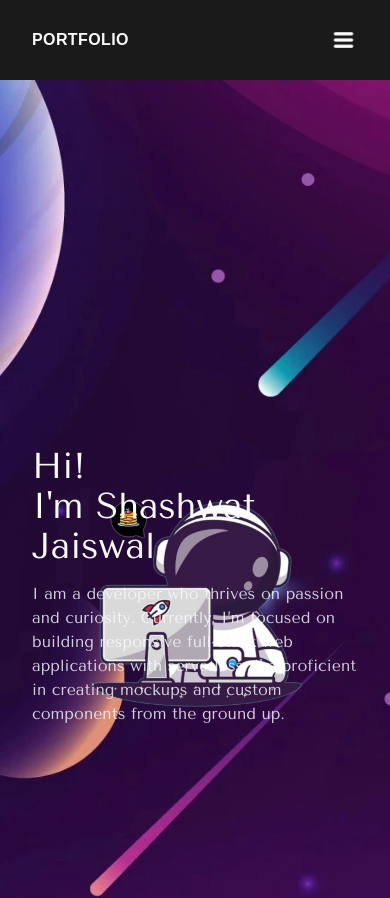
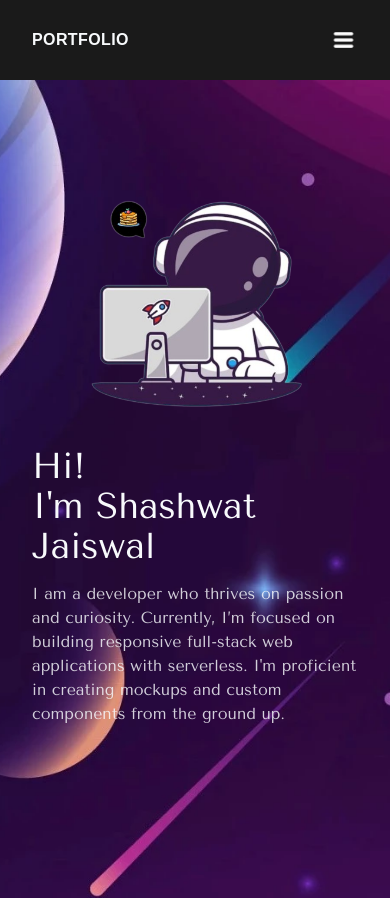
Before and after one commit to okay-head/portfolio, a React (Vite) app: page / in a window 390 px wide. Shown: the top 898 px of the page. Built offline with nearby package versions, Linux system fonts and the light colour scheme; a web font is replaced by a local one.

Commit message:
perf: remove motion animations on Home

```diff
--- a/src/components/home/Home.jsx
+++ b/src/components/home/Home.jsx
@@ -1,14 +1,6 @@
 import { useMediaQuery } from 'react-responsive'
-import { motion as m, useScroll, useTransform } from 'framer-motion'
 export default function Home() {
   const isMobile = useMediaQuery({ query: '(max-width: 640px)' })
-  function useParallax(value, distance) {
-    return useTransform(value, [0, 1], [0, 3 * distance])
-  }
-
-  const { scrollYProgress } = useScroll()
-  const y = useParallax(scrollYProgress, 100)
-
   return (
     <section
       id='home'
@@ -31,9 +23,7 @@ export default function Home() {
 			md:grid grid-cols-2 items-center lg:mx-auto'
       >
         <div className='order-last relative -mt-8 md:mt-[unset]'>
-          <m.img
-            style={{ y }}
-            transition={{ delay: 0.2, duration: 1 }}
+          <img
             className='mx-auto -mt-4 md:w-[80%] w-[90%] max-w-[400px]'
             src='/assets/Untitled_design-removebg-preview.webp'
             alt='Astronaut using a laptop'
@@ -42,38 +32,21 @@ export default function Home() {
 
         <div className='text-base md:text-lg mb-16 md:mb-0'>
           <div className='overflow-hidden'>
-            <m.h1
-              initial={{ y: '100%' }}
-              animate={{ y: 0 }}
-              transition={{ delay: 0.2, duration: 0.3 }}
-              className='text-4xl md:text-5xl'
-            >
-              Hi!
-            </m.h1>
+            <h1 className='text-4xl md:text-5xl'>Hi!</h1>
           </div>
           <div className='overflow-hidden  mb-4'>
-            <m.h1
-              initial={{ y: '100%' }}
-              animate={{ y: 0 }}
-              transition={{ delay: 0.4, duration: 0.5 }}
-              className='text-4xl md:text-5xl'
-            >
-              I'm Shashwat Jaiswal
-            </m.h1>
+            <h1 className='text-4xl md:text-5xl'>I'm Shashwat Jaiswal</h1>
           </div>
           <div>
-            <m.div
-              initial={{ y: '50%', opacity: 0 }}
-              animate={{ y: 0, opacity: 1 }}
+            <div
               // viewport={{ once: true, amount: 0.2 }}
-              transition={{ delay: 0.5, duration: 0.6 }}
               className='text-[var(--white-2)]'
             >
               I am a developer who thrives on passion and curiosity. Currently,
               I’m focused on building responsive full-stack web applications
               with serverless. I'm proficient in creating mockups and custom
               components from the ground up.
-            </m.div>
+            </div>
           </div>
         </div>
       </div>
--- a/src/index.css
+++ b/src/index.css
@@ -62,6 +62,7 @@ body {
   transform: scaleX(1) !important;
 }
 #heroImg {
+  z-index: -1;
   object-fit: cover;
   width: 100%;
   height: 100%;
@@ -121,3 +122,5 @@ body {
 .hue {
   filter: hue-rotate(8deg);
 }
+
+/* filter: drop-shadow(0 0 2em #646cffaa); */
```
